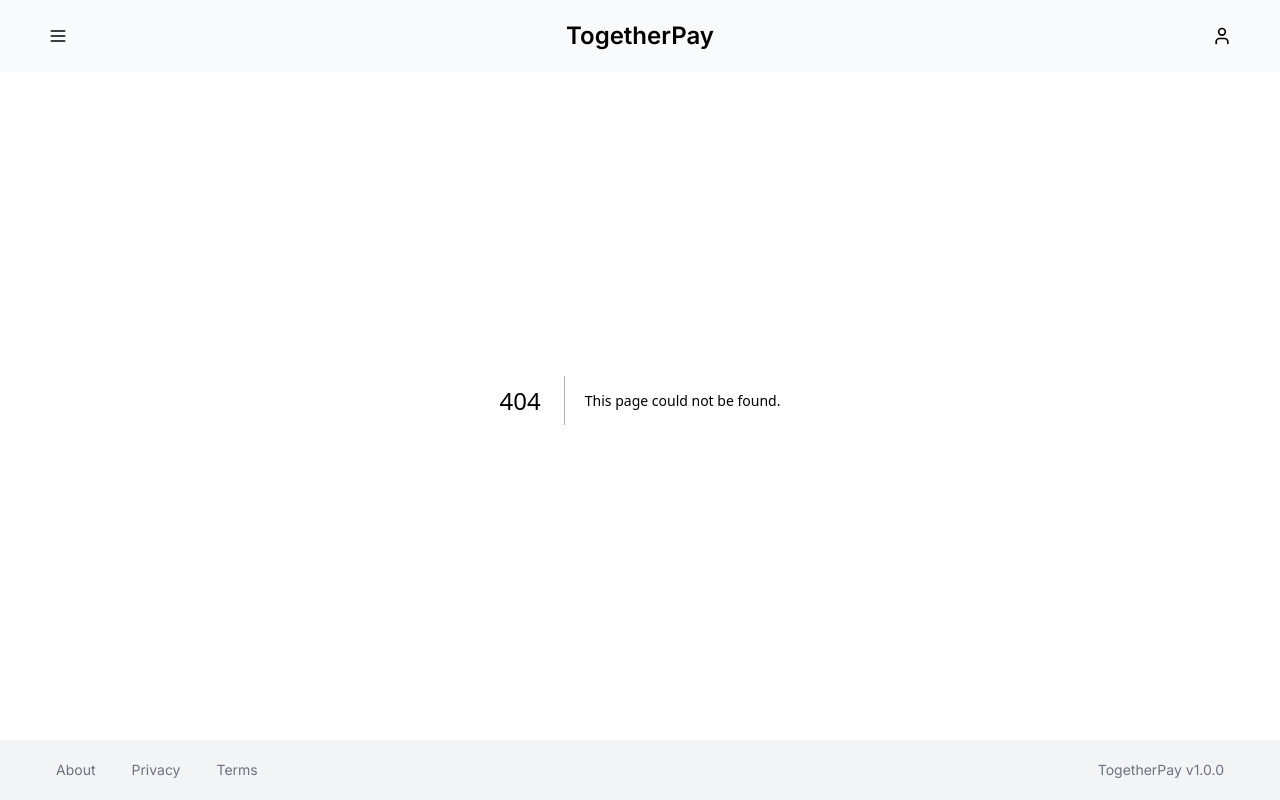
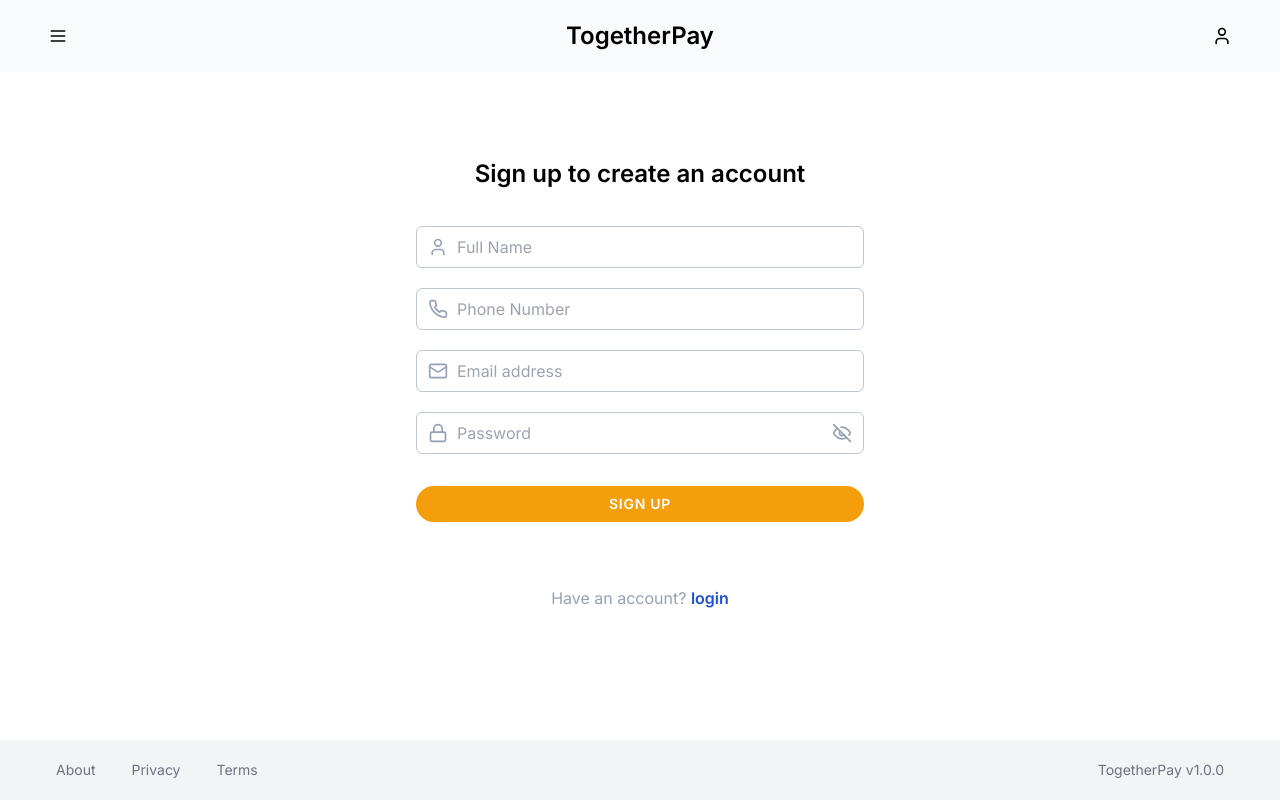
Before and after one commit to chingu-voyages/v43-tier3-team-42, a Next.js app: page /register in a window 1280 px wide. Before the commit this address had no page. Built offline with nearby package versions, Linux system fonts and the light colour scheme.

Commit message:
Register a user
The user will be able to register, at the moment the app will
only validate that the data is correct

```diff
--- a/src/app/(authentication)/login/page.tsx
+++ b/src/app/(authentication)/login/page.tsx
@@ -1,3 +1,4 @@
+/* eslint-disable @typescript-eslint/no-misused-promises */
 "use client";
 import Button from "@/components/ui/Button";
 import Headline4 from "@/components/ui/headlines/Headline4";
@@ -34,8 +35,8 @@ const Login: FC = () => {
       toast.error("Invalid credentials");
     } catch (error) {
       if (error instanceof z.ZodError) {
-        for (let issue in error.issues) {
-          toast.error(error.issues[issue].message);
+        for (const issue of error.issues) {
+          toast.error(issue.message);
         }
       }
     }
--- /dev/null
+++ b/src/app/(authentication)/register/page.tsx
@@ -0,0 +1,107 @@
+"use client";
+/* eslint-disable @typescript-eslint/no-misused-promises */
+import Button from "@/components/ui/Button";
+import Headline4 from "@/components/ui/headlines/Headline4";
+import { EyeOff, Lock, Mail, Phone, User } from "lucide-react";
+import Link from "next/link";
+import { useRouter } from "next/navigation";
+import type { FC } from "react";
+import { type SubmitHandler, useForm } from "react-hook-form";
+import { toast } from "react-hot-toast";
+import { z } from "zod";
+
+const registerInformation = z.object({
+  name: z.string().min(1, { message: "Name is required" }),
+  phone: z.string().min(9, { message: "Enter a valid phone number" }),
+  email: z
+    .string()
+    .min(1, { message: "Email is required" })
+    .email("Enter a valid Email"),
+  password: z.string().min(1, { message: "Password is required" }),
+});
+
+type RegisterType = z.infer<typeof registerInformation>;
+
+const Register: FC = () => {
+  const { register, handleSubmit } = useForm<RegisterType>();
+  const router = useRouter();
+
+  const onSubmit: SubmitHandler<RegisterType> = (data) => {
+    try {
+      registerInformation.parse(data);
+      router.replace("/togetherpay");
+    } catch (error) {
+      if (error instanceof z.ZodError) {
+        for (const issue of error.issues) {
+          toast.error(issue.message);
+        }
+      }
+    }
+  };
+
+  return (
+    <div className="flex w-screen flex-col items-center justify-center px-3 md:h-screen md:flex-row md:px-52">
+      <div className="flex w-screen flex-col items-center justify-center gap-9 px-3 md:h-screen md:px-52">
+        <Headline4>Sign up to create an account</Headline4>
+
+        <div className="w-full">
+          <form onSubmit={handleSubmit(onSubmit)}>
+            <div className="relative">
+              <input
+                {...register("name")}
+                placeholder="Full Name"
+                className="mb-5 block w-full rounded-md border border-navy-100 px-10 py-2 focus:border-slate-200 focus:outline-none"
+              />
+              <User className="absolute top-[11px] left-3 h-5 w-5 text-navy-200" />
+            </div>
+
+            <div className="relative">
+              <input
+                {...register("phone")}
+                placeholder="Phone Number"
+                className="mb-5 block w-full rounded-md border border-navy-100 px-10 py-2 focus:border-slate-200 focus:outline-none"
+              />
+              <Phone className="absolute top-[11px] left-3 h-5 w-5 text-navy-200" />
+            </div>
+
+            <div className="relative">
+              <input
+                {...register("email")}
+                placeholder="Email address"
+                className="mb-5 block w-full rounded-md border border-navy-100 px-10 py-2 focus:border-slate-200 focus:outline-none"
+              />
+              <Mail className="absolute top-[11px] left-3 h-5 w-5 text-navy-200" />
+            </div>
+
+            <div className="relative">
+              <input
+                {...register("password")}
+                type="password"
+                placeholder="Password"
+                className="block w-full rounded-md border border-navy-100 px-10 py-2 focus:border-slate-200 focus:outline-none"
+              />
+              <Lock className="absolute top-[11px] left-3 h-5 w-5 text-navy-200" />
+              <EyeOff className="absolute top-[11px] right-3 h-5 w-5 text-navy-200" />
+            </div>
+
+            <Button type="submit" className="my-8 w-full">
+              sign up
+            </Button>
+
+            <p className="my-8 text-center text-sm text-navy-200 md:text-base">
+              Have an account?{" "}
+              <Link
+                href="/login"
+                className="font-semibold text-blue-700 hover:underline"
+              >
+                login
+              </Link>
+            </p>
+          </form>
+        </div>
+      </div>
+    </div>
+  );
+};
+
+export default Register;
```
